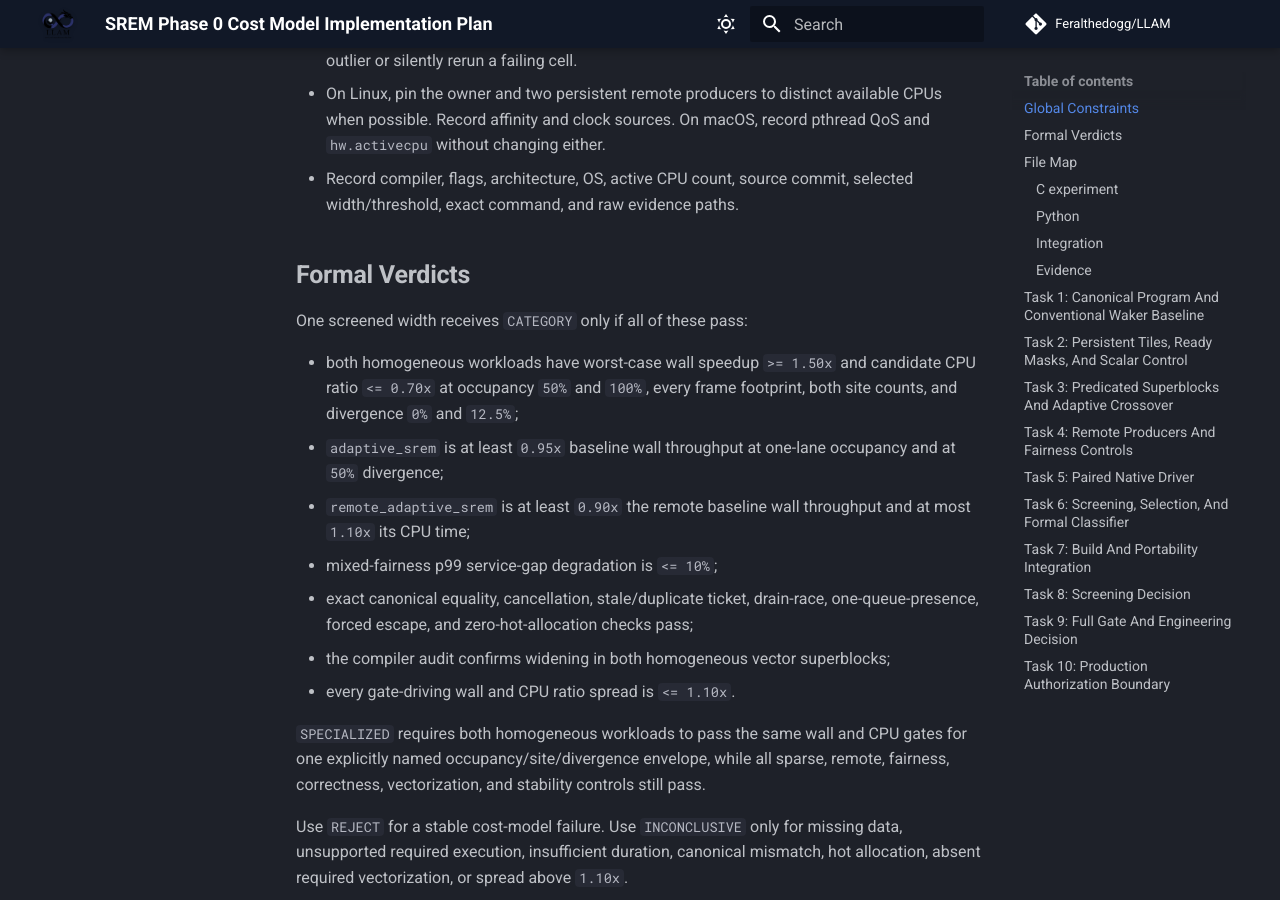
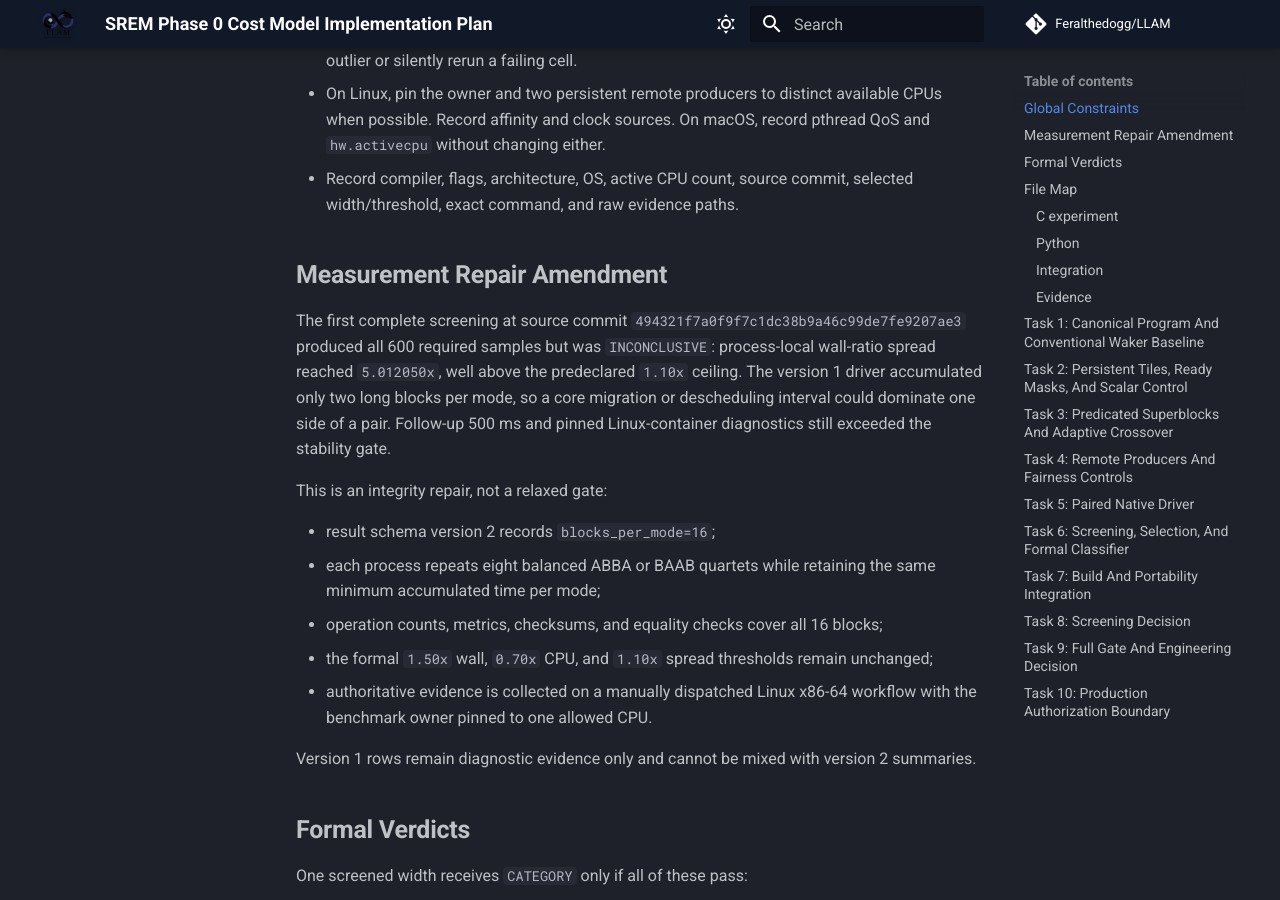
Before and after one commit to Feralthedogg/LLAM, an MkDocs documentation site: the page built from docs/superpowers/plans/2026-07-26-srem-phase0-cost-model.md, in a window 1280 px wide and 900 px high, scrolled down 2381 px. Built offline with MkDocs 1.6.1 and Material for MkDocs 9.7.7, drawn with Linux system fonts in a browser that asks for light colours; comment, search, counter and statistics services are not loaded.

Commit message:
bench: interleave SREM measurement quartets

```diff
--- a/docs/superpowers/plans/2026-07-26-srem-phase0-cost-model.md
+++ b/docs/superpowers/plans/2026-07-26-srem-phase0-cost-model.md
@@ -86,6 +86,31 @@ ASan/UBSan, TSan where supported, and compiler vectorization remarks.
   record pthread QoS and `hw.activecpu` without changing either.
 - Record compiler, flags, architecture, OS, active CPU count, source commit,
   selected width/threshold, exact command, and raw evidence paths.
+
+## Measurement Repair Amendment
+
+The first complete screening at source commit
+`494321f7a0f9f7c1dc38b9a46c99de7fe9207ae3` produced all 600 required
+samples but was `INCONCLUSIVE`: process-local wall-ratio spread reached
+`5.012050x`, well above the predeclared `1.10x` ceiling. The version 1 driver
+accumulated only two long blocks per mode, so a core migration or
+descheduling interval could dominate one side of a pair. Follow-up 500 ms
+and pinned Linux-container diagnostics still exceeded the stability gate.
+
+This is an integrity repair, not a relaxed gate:
+
+- result schema version 2 records `blocks_per_mode=16`;
+- each process repeats eight balanced ABBA or BAAB quartets while retaining
+  the same minimum accumulated time per mode;
+- operation counts, metrics, checksums, and equality checks cover all 16
+  blocks;
+- the formal `1.50x` wall, `0.70x` CPU, and `1.10x` spread thresholds remain
+  unchanged;
+- authoritative evidence is collected on a manually dispatched Linux x86-64
+  workflow with the benchmark owner pinned to one allowed CPU.
+
+Version 1 rows remain diagnostic evidence only and cannot be mixed with
+version 2 summaries.
 
 ## Formal Verdicts
 
```
Also changed, not shown: 4 other files.
